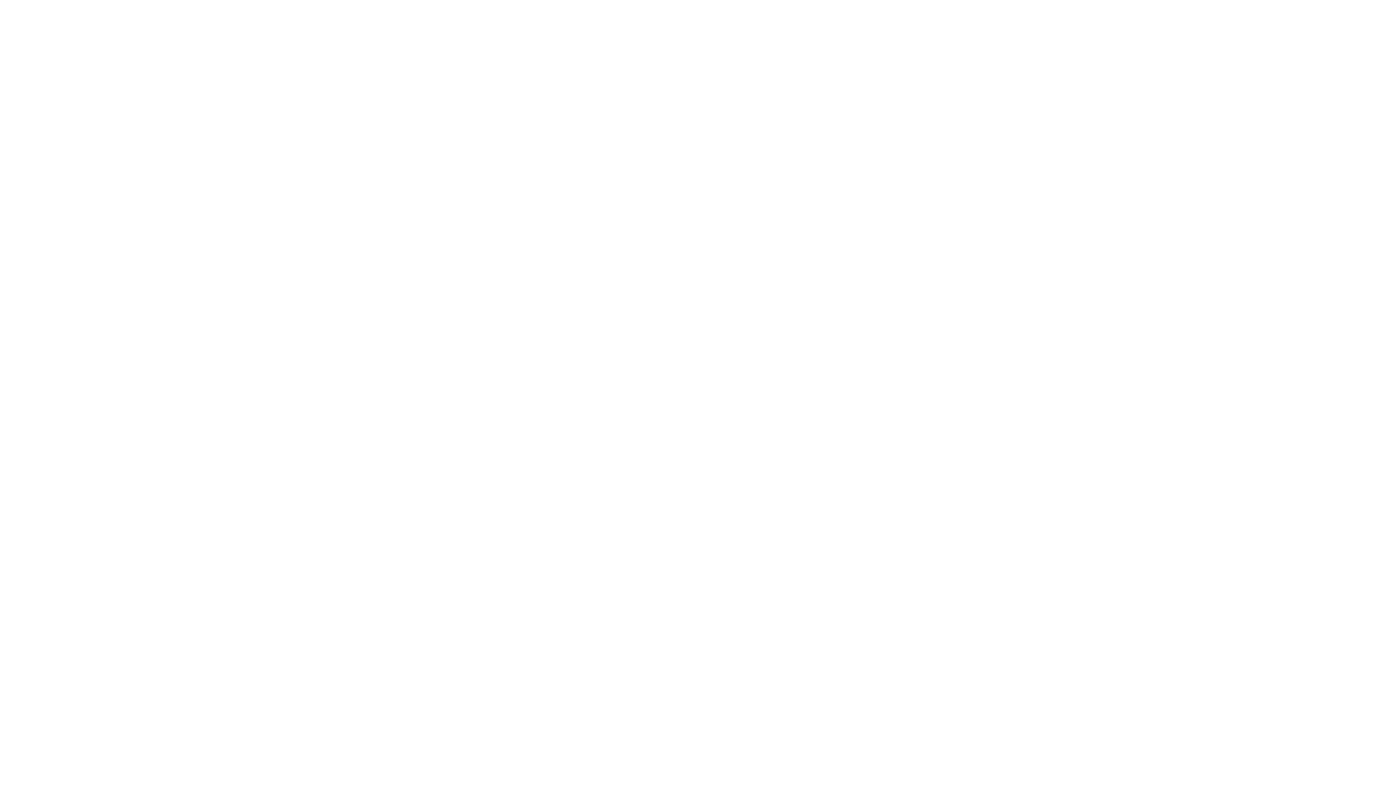
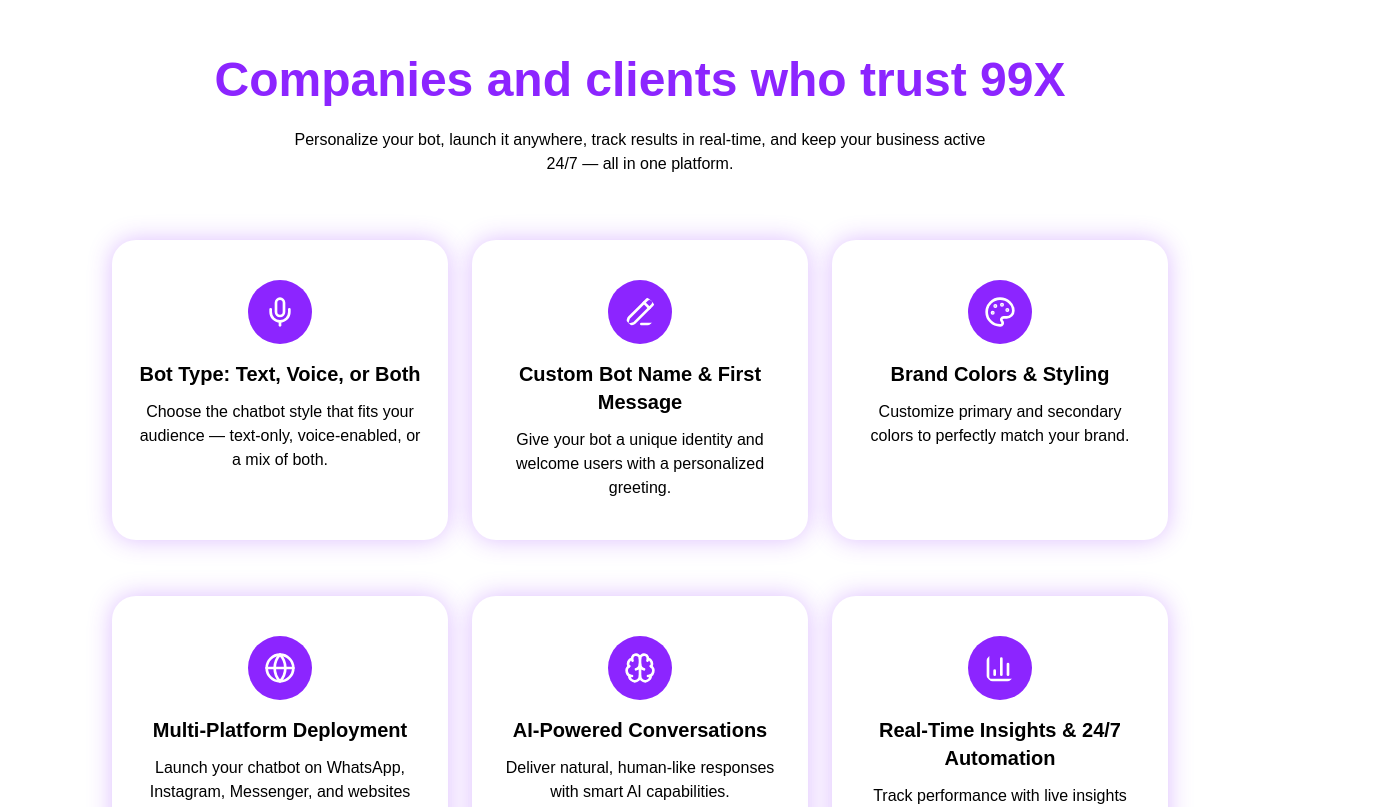
Before and after one commit to Muhammad-Umer-Imtiaz/99xAutomation, a Next.js app: page / in a window 1280 px wide. Shown: the part 1980-2787 px from the top of the page, 1392 px wide, since content can reach past the window. Before the commit the page ends 1996 px from the top, so only its background shows below. Built offline with nearby package versions, Linux system fonts and the light colour scheme.

Commit message:
Complete 2 more section

```diff
--- /dev/null
+++ b/Components/LandingPage/ChatbotBuilder.tsx
@@ -0,0 +1,105 @@
+"use client";
+import React from "react";
+import { motion } from "framer-motion";
+import {
+  Mic,
+  PencilLine,
+  Palette,
+  Globe,
+  Brain,
+  BarChart3,
+  ArrowBigRight,
+} from "lucide-react";
+const ChatbotBuilder = () => {
+  const data = [
+    {
+      id: 1,
+      icon: Mic,
+      heading: "Bot Type: Text, Voice, or Both",
+      text: "Choose the chatbot style that fits your audience — text-only, voice-enabled, or a mix of both.",
+    },
+    {
+      id: 2,
+      icon: PencilLine,
+      heading: "Custom Bot Name & First Message",
+      text: "Give your bot a unique identity and welcome users with a personalized greeting.",
+    },
+    {
+      id: 3,
+      icon: Palette,
+      heading: "Brand Colors & Styling",
+      text: "Customize primary and secondary colors to perfectly match your brand.",
+    },
+    {
+      id: 4,
+      icon: Globe,
+      heading: "Multi-Platform Deployment",
+      text: "Launch your chatbot on WhatsApp, Instagram, Messenger, and websites with ease.",
+    },
+    {
+      id: 5,
+      icon: Brain,
+      heading: "AI-Powered Conversations",
+      text: "Deliver natural, human-like responses with smart AI capabilities.",
+    },
+    {
+      id: 6,
+      icon: BarChart3,
+      heading: "Real-Time Insights & 24/7 Automation",
+      text: "Track performance with live insights while your chatbot works round the clock.",
+    },
+  ];
+  return (
+    <div className="mx-28 my-20 space-y-10">
+      <motion.h2
+        initial={{ x: -100, opacity: 0 }}
+        whileInView={{ x: 0, opacity: 1 }}
+        transition={{ duration: 0.9, ease: [0.42, 0, 0.58, 1] }}
+        viewport={{ amount: 0.3 }}
+        className="text-5xl text-[#8C25FF] font-bold text-center mb-6"
+      >
+        Companies and clients who trust 99X
+      </motion.h2>
+      <p className="text-base text-[#000000] text-center mb-16">
+        Personalize your bot, launch it anywhere, track results in real-time,
+        and keep your business active <br /> 24/7 — all in one platform.
+      </p>
+      {/* Cards */}
+      <div className="grid grid-cols-3 gap-x-6 gap-y-14">
+        {data.map((item) => {
+          const Icon = item.icon; // assign component
+          return (
+            <motion.div
+              key={item.id}
+              className="px-6 py-6 shadow-[0_0_25px_#8D27FF4D] rounded-3xl bg-white flex items-center flex-col space-y-4 "
+              whileHover={{ scale: 1.08}}
+              whileTap={{ scale: 1.1 }}
+            >
+              <Icon className="w-16 h-16 p-4 text-white rounded-full bg-[#8C25FF] mt-4" />
+              {/* render icon */}
+              <div className="">
+                <h4 className="text-xl font-semibold text-[#000000] text-center mb-3">
+                  {item.heading}
+                </h4>
+                <p className="text-[#000000] text-center mb-4">{item.text}</p>
+              </div>
+            </motion.div>
+          );
+        })}
+      </div>
+
+      <motion.h2
+        initial={{ x: -100, opacity: 0 }}
+        whileInView={{ x: 0, opacity: 1 }}
+        transition={{ duration: 0.9, ease: [0.42, 0, 0.58, 1] }}
+        viewport={{ amount: 0.3 }}
+        className="text-xl mt-4 text-[#8C25FF] font-bold text-center mb-6"
+      >
+        Discover how 99X applies these use cases in your business
+        <ArrowBigRight className="inline w-5 h-5 text-[#8C25FF] " />
+      </motion.h2>
+    </div>
+  );
+};
+
+export default ChatbotBuilder;
--- /dev/null
+++ b/Components/LandingPage/HowItWork.tsx
@@ -0,0 +1,8 @@
+"use client";
+import React from "react";
+
+const HowItWork = () => {
+  return <div>HowItWork</div>;
+};
+
+export default HowItWork;
--- /dev/null
+++ b/Components/LandingPage/Industries.tsx
@@ -0,0 +1,159 @@
+"use client";
+import React from "react";
+import { motion } from "framer-motion";
+import {
+  Mic,
+  BarChart3,
+  ShoppingCart,
+  Stethoscope,
+  Landmark,
+  ShieldCheck,
+  GraduationCap,
+  Plane,
+  Home,
+  Package,
+  Phone,
+  Landmark as Government,
+  Scale,
+  Cpu,
+  Megaphone,
+  Users,
+  Utensils,
+} from "lucide-react";
+
+const Industries = () => {
+  const data = [
+    {
+      id: 1,
+      icon: ShoppingCart,
+      heading: "E-Commerce & Retail",
+      text: "Automate product queries and orders.",
+    },
+    {
+      id: 2,
+      icon: Stethoscope,
+      heading: "Healthcare",
+      text: "Schedule appointments and patient FAQs.",
+    },
+    {
+      id: 3,
+      icon: Landmark,
+      heading: "Finance & Banking",
+      text: "Secure account queries and transactions.",
+    },
+    {
+      id: 4,
+      icon: ShieldCheck,
+      heading: "Insurance",
+      text: "Policy info, claims, and instant support.",
+    },
+    {
+      id: 5,
+      icon: GraduationCap,
+      heading: "Education & E-Learning",
+      text: "Student support and course guidance.",
+    },
+    {
+      id: 6,
+      icon: Plane,
+      heading: "Travel & Hospitality",
+      text: "Booking, itineraries, and real-time updates.",
+    },
+    {
+      id: 7,
+      icon: Home,
+      heading: "Real Estate",
+      text: "Property listings, tours, and lead capture.",
+    },
+    {
+      id: 8,
+      icon: Package,
+      heading: "Logistics & Supply Chain",
+      text: "Shipment tracking and delivery updates.",
+    },
+    {
+      id: 9,
+      icon: Phone,
+      heading: "Telecom",
+      text: "Plan info, billing, and customer support.",
+    },
+    {
+      id: 10,
+      icon: Government,
+      heading: "Government Services",
+      text: "Citizen services, FAQs, and support.",
+    },
+    {
+      id: 11,
+      icon: Scale,
+      heading: "Legal Services",
+      text: "Case queries, appointments, and documents.",
+    },
+    {
+      id: 12,
+      icon: Cpu,
+      heading: "SaaS & Technology",
+      text: "Onboarding and technical support.",
+    },
+    {
+      id: 13,
+      icon: Megaphone,
+      heading: "Marketing Agencies",
+      text: "Campaigns, lead gen & reporting.",
+    },
+    {
+      id: 14,
+      icon: Users,
+      heading: "Recruitment & HR",
+      text: "Candidate screening and interview scheduling.",
+    },
+    {
+      id: 15,
+      icon: Utensils,
+      heading: "Food & Restaurants",
+      text: "Orders, reservations, and delivery tracking.",
+    },
+  ];
+  return (
+    <div className="mx-28 my-20 space-y-10">
+      <motion.h2
+        initial={{ x: -100, opacity: 0 }}
+        whileInView={{ x: 0, opacity: 1 }}
+        transition={{ duration: 0.9, ease: [0.42, 0, 0.58, 1] }}
+        viewport={{ amount: 0.3 }}
+        className="text-5xl text-[#8C25FF] font-bold text-center mb-6"
+      >
+        Industries We Empower with AI
+      </motion.h2>
+      <p className="text-base text-[#000000] text-center mb-16">
+        From ecommerce to healthcare, 99X AI Chatbot adapts to every industry —
+        delivering faster support, smarter automation, and better customer
+        experiences.
+      </p>
+      {/* Cards */}
+      <div className="grid grid-cols-1 sm:grid-cols-2 lg:grid-cols-4 gap-x-6 gap-y-14">
+        {data.map((item) => {
+          const Icon = item.icon;
+          return (
+            <motion.div
+              key={item.id}
+              className="px-6 py-6 shadow-[0_0_25px_#8D27FF4D] rounded-3xl bg-white flex items-center flex-col space-y-4"
+              whileHover={{ scale: 1.08 }}
+              whileTap={{ scale: 1.1 }}
+            >
+              <Icon className="w-16 h-16 p-4 text-white rounded-full bg-[#8C25FF] mt-4" />
+              <div className="text-center">
+                <h4 className="text-xl font-semibold text-[#000000] mb-3">
+                  {item.heading}
+                </h4>
+                <p className="text-[#000000]">{item.text}</p>
+              </div>
+            </motion.div>
+          );
+        })}
+      </div>
+    </div>
+  );
+};
+
+export default Industries;
--- a/Components/WhyChoose.tsx
+++ b/Components/LandingPage/WhyChoose.tsx
@@ -47,7 +47,7 @@ const WhyChoose = () => {
   return (
     <div>
       {/* Companies and clients who trust 99X */}
-      <div className="overflow-hidden relative w-full bg-white py-10 mx-28">
+      <div className="overflow-hidden relative  bg-white py-10 mx-28">
         <motion.h2
           initial={{ x: -100, opacity: 0 }}
           whileInView={{ x: 0, opacity: 1 }}
@@ -57,16 +57,22 @@ const WhyChoose = () => {
         >
           Companies and clients who trust 99X
         </motion.h2>
-
+        <div className="relative w-full overflow-hidden">
           <motion.div
             className="flex gap-12"
-          animate={{ x: ["-100%", "100%"] }}
+            animate={{ x: ["0%", "-50%"] }}
             transition={{ repeat: Infinity, duration: 20, ease: "linear" }}
           >
             {logos.concat(logos).map((logo, i) => (
-            <img key={i} src={logo} alt={`Logo ${i}`} className="h-12 w-auto" />
+              <img
+                key={i}
+                src={logo}
+                alt={`Logo ${i}`}
+                className="h-12 w-auto"
+              />
             ))}
           </motion.div>
+        </div>
       </div>
 
       {/* Why Choose 99x */}
--- a/app/globals.css
+++ b/app/globals.css
@@ -6,7 +6,10 @@
   max-width: 100% !important;
 }
 
-
-html, body {
+html,
+body {
   font-family: "Outfit", sans-serif !important;
 }
+html {
+  scroll-behavior: smooth;
+}
--- a/app/page.tsx
+++ b/app/page.tsx
@@ -1,6 +1,8 @@
-import HeroSection from "@/Components/HeroSection";
-import Navbar from "@/Components/Navbar";
-import WhyChoose from "@/Components/WhyChoose";
+import ChatbotBuilder from "@/Components/LandingPage/ChatbotBuilder";
+import HeroSection from "@/Components/LandingPage/HeroSection";
+import Industries from "@/Components/LandingPage/Industries";
+import Navbar from "@/Components/LandingPage/Navbar";
+import WhyChoose from "@/Components/LandingPage/WhyChoose";
 
 export default function Home() {
   return (
@@ -8,6 +10,8 @@ export default function Home() {
       <Navbar />
       <HeroSection />
       <WhyChoose />
+      <ChatbotBuilder/>
+      <Industries/>
     </div>
   );
 }
```
Also changed, not shown: Components/LandingPage/HeroSection.tsx (renamed from Components/HeroSection.tsx), Components/LandingPage/Navbar.tsx (renamed from Components/Navbar.tsx). Lines whose indentation alone changed are shown as unchanged.
